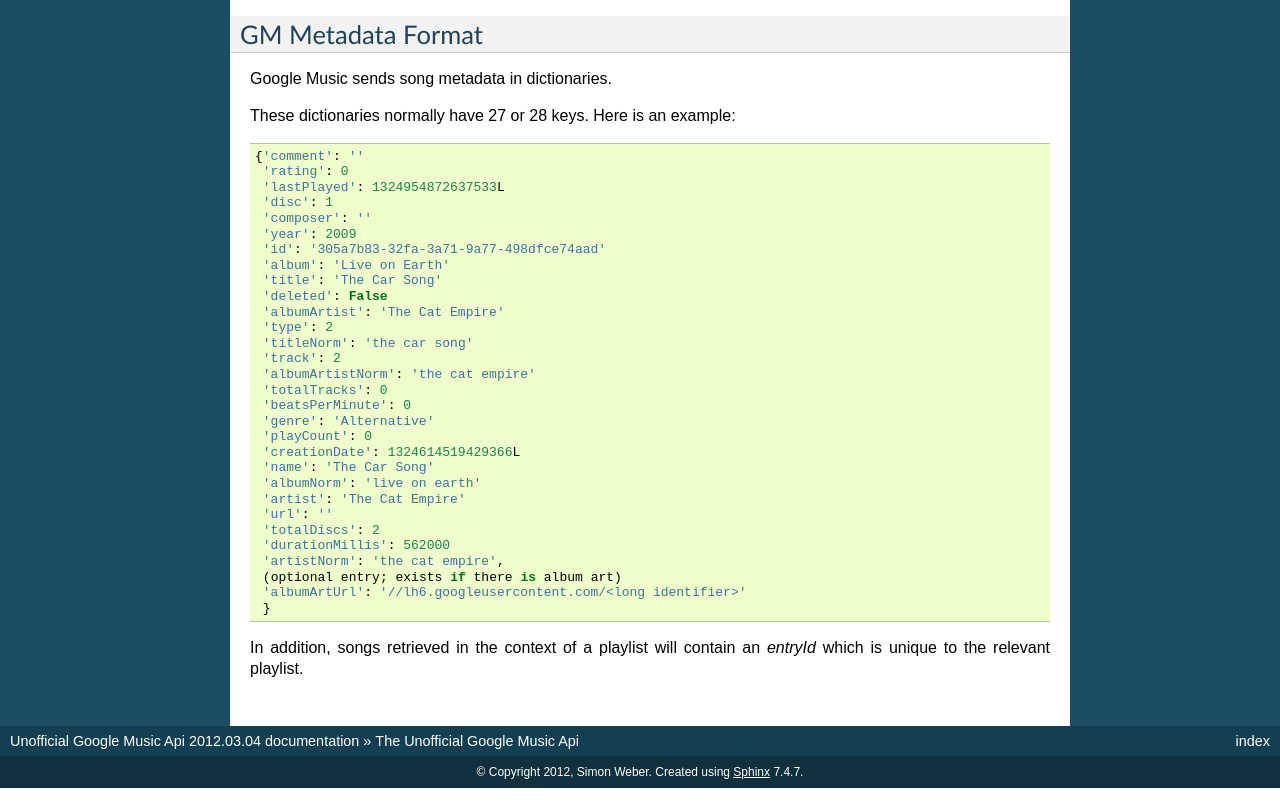
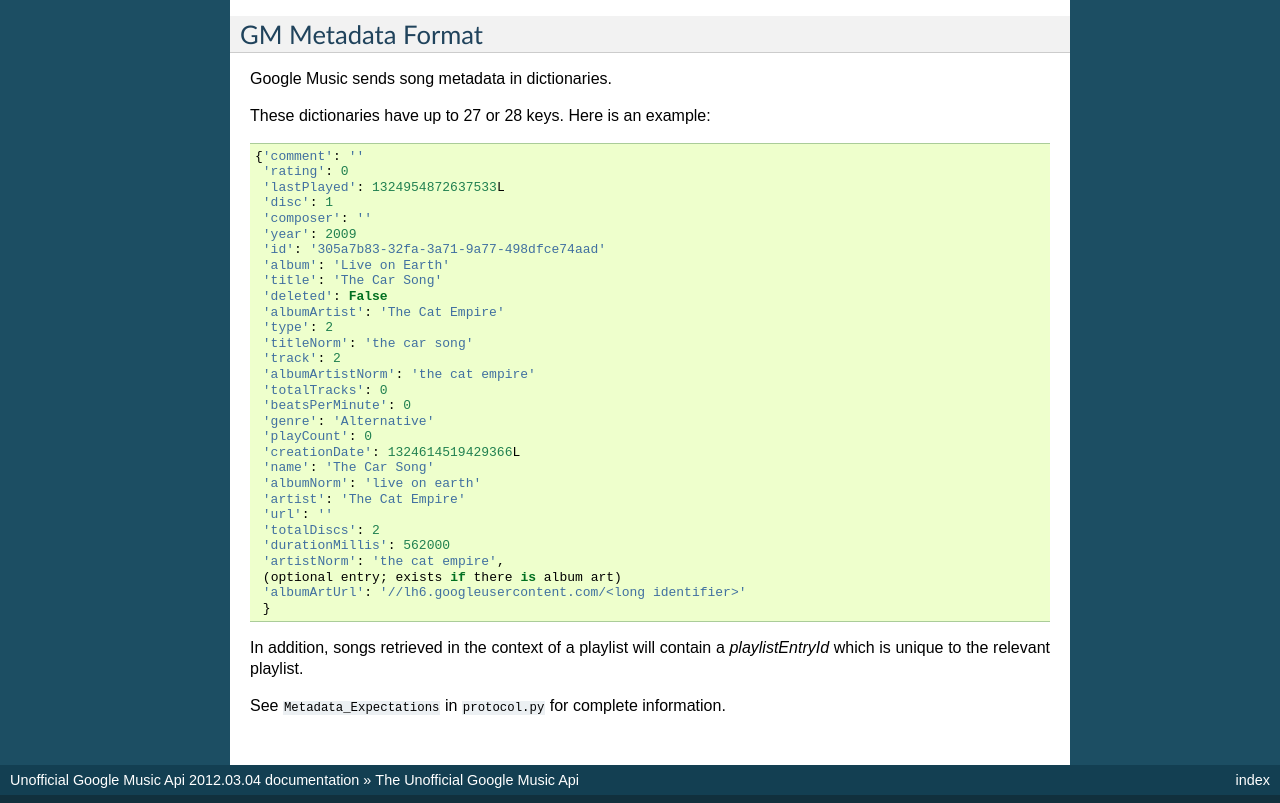
Before and after one commit to simon-weber/gmusicapi, a Sphinx documentation site: the page built from docs/source/index.rst, in a window 1280 px wide and 1400 px high, scrolled down 658 px, cut to the strip 573-1376 px from the top of the window. Built offline with Sphinx 7.4.7, drawn with Linux system fonts in a browser that asks for light colours.

Commit message:
update docs with new names

```diff
--- a/docs/source/index.rst
+++ b/docs/source/index.rst
@@ -51,7 +51,7 @@
 
 Google Music sends song metadata in dictionaries.
 
-These dictionaries normally have 27 or 28 keys. Here is an example::
+These dictionaries have up to 27 or 28 keys. Here is an example::
 
     {'comment': ''
      'rating': 0
@@ -85,4 +85,6 @@
      }
 
 
-In addition, songs retrieved in the context of a playlist will contain an `entryId` which is unique to the relevant playlist.
+In addition, songs retrieved in the context of a playlist will contain a `playlistEntryId` which is unique to the relevant playlist.
+
+See ``Metadata_Expectations`` in ``protocol.py`` for complete information.
```
Also changed, not shown: other parts of docs/source/index.rst (+2 -2 lines).
